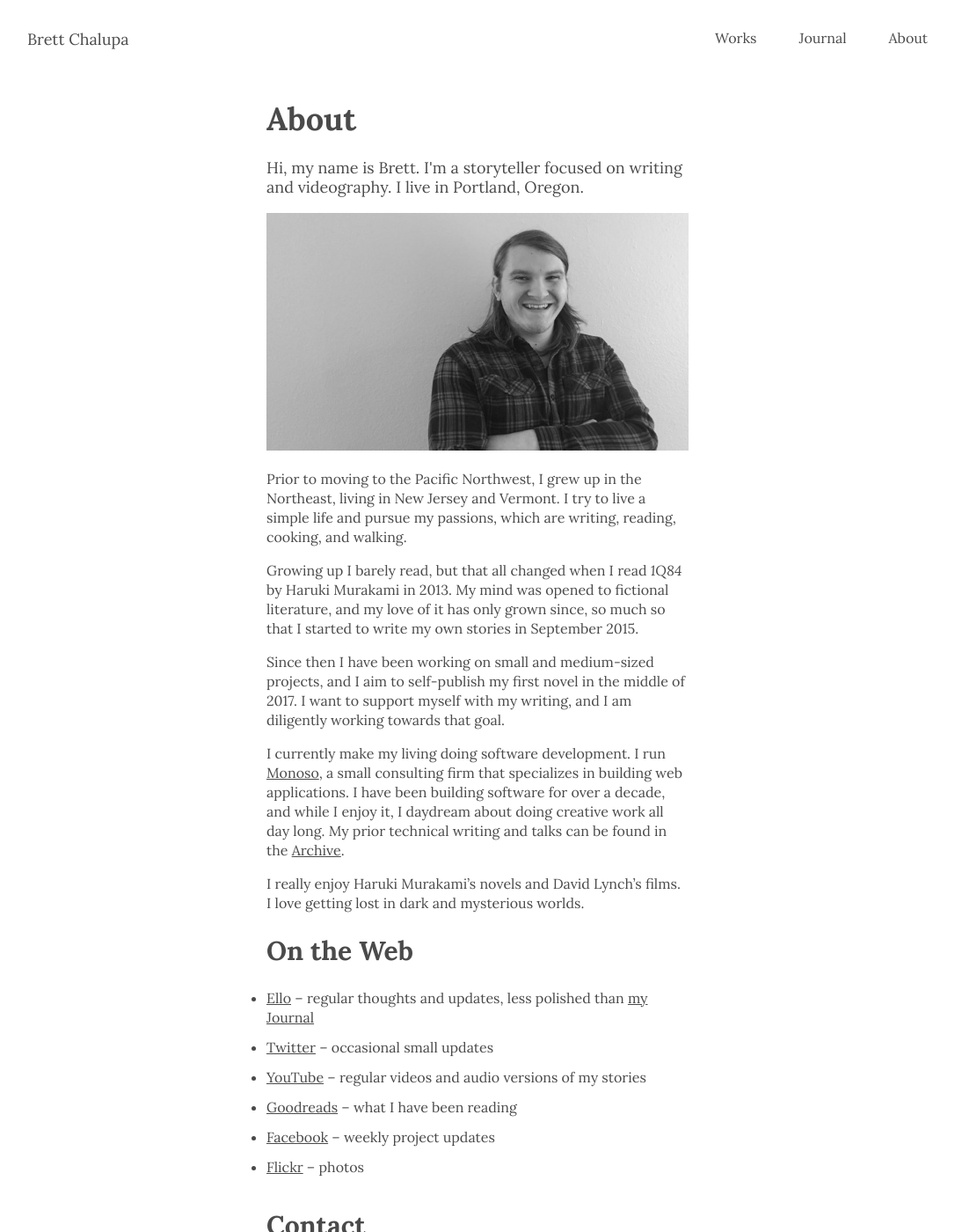
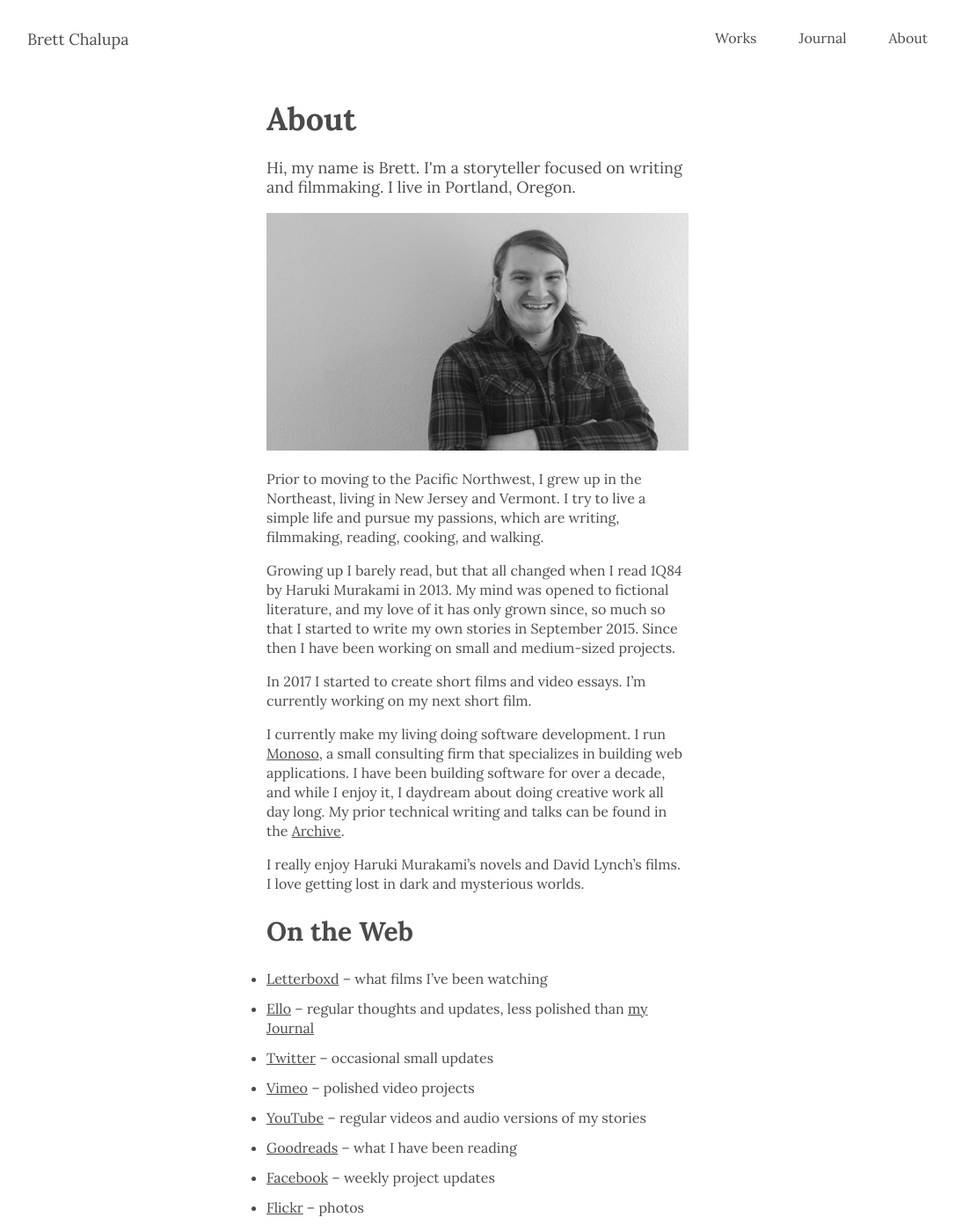
Before and after one commit to brettchalupa/brettchalupa.github.io, a Jekyll site: the page built from about.md, in a window 1280 px wide and 1400 px high. Shown: the whole window at 88% size, without its empty margins (97-1183 px from the left). Built offline with Jekyll 4.4.1, drawn with Linux system fonts in a browser that asks for light colours; a script that is not in the unit is left out.

Commit message:
Update general bio to include filmmaking

```diff
--- a/_config.yml
+++ b/_config.yml
@@ -36,7 +36,7 @@ defaults:
       type: brief_moments
     values:
       layout: chapter
-description: 'Writer, videographer, designer, and software developer based in Portland, Oregon.'
+description: 'Writer, filmmaker, designer, and software developer based in Portland, Oregon.'
 url: http://www.brettchalupa.com
 logo: "/img/brett_chalupa.jpg"
 twitter:
--- a/about.md
+++ b/about.md
@@ -8,24 +8,24 @@ layout: default
 # About
 
 <p class='intro'>
-Hi, my name is Brett. I'm a storyteller focused on writing and videography. I live in Portland, Oregon.
+Hi, my name is Brett. I'm a storyteller focused on writing and filmmaking. I live in Portland, Oregon.
 </p>
 
 ![Photo of Brett](/img/brett_about.jpg)
 
 Prior to moving to the Pacific Northwest, I grew up in the Northeast,
 living in New Jersey and Vermont. I try to live a simple life and
-pursue my passions, which are writing, reading, cooking, and walking.
+pursue my passions, which are writing, filmmaking, reading, cooking, and
+walking.
 
 Growing up I barely read, but that all changed when I read _1Q84_ by
 Haruki Murakami in 2013. My mind was opened to fictional literature, and
 my love of it has only grown since, so much so that I started to write
-my own stories in September 2015.
+my own stories in September 2015. Since then I have been working on
+small and medium-sized projects.
 
-Since then I have been working on small and medium-sized projects, and I
-aim to self-publish my first novel in the middle of 2017. I
-want to support myself with my writing, and I am diligently working
-towards that goal.
+In 2017 I started to create short films and video essays. I'm currently
+working on my next short film.
 
 I currently make my living doing software development. I run <a
 href='http://www.monoso.co'>Monoso</a>, a small consulting firm that
@@ -39,8 +39,10 @@ I love getting lost in dark and mysterious worlds.
 
 ## On the Web
 
+- [Letterboxd](https://letterboxd.com/brettchalupa) &ndash; what films I've been watching
 - [Ello](https://ello.co/brettchalupa) &ndash; regular thoughts and updates, less polished than [my Journal](https://journal.brettchalupa.com)
 - [Twitter](https://twitter.com/brettchalupa) &ndash; occasional small updates
+- [Vimeo](https://vimeo.com/brettchalupa) &ndash; polished video projects
 - [YouTube](https://www.youtube.com/channel/UC68s8MiLnOjqPLz2QcNtr8g) &ndash; regular videos and audio versions of my stories
 - [Goodreads](https://www.goodreads.com/brettchalupa) &ndash; what I have been reading
 - [Facebook](https://www.facebook.com/Brett-Chalupa-607963962732935/) &ndash; weekly project updates
--- a/index.html
+++ b/index.html
@@ -9,7 +9,7 @@ layout: default
 
     <h1>Brett Chalupa</h1>
 
-    <h4>Writer, videographer, designer, and developer</h4>
+    <h4>Writer, filmmaker, designer, and developer</h4>
   </div>
 
   <div class='section featured-works'>
```
